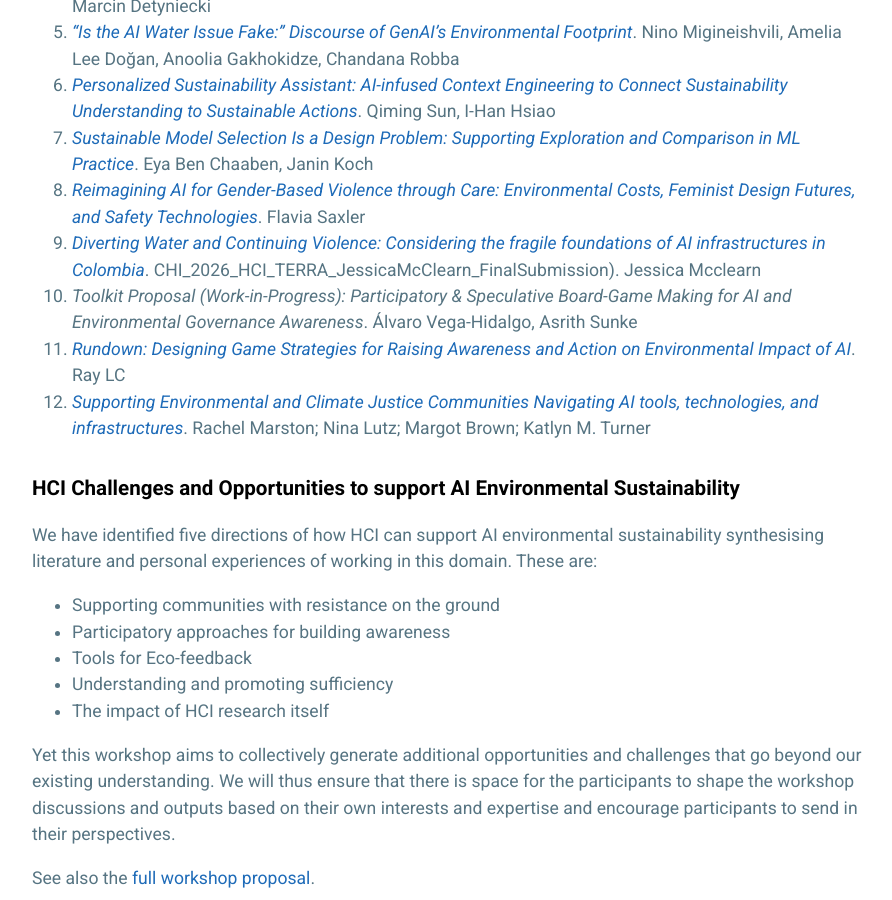
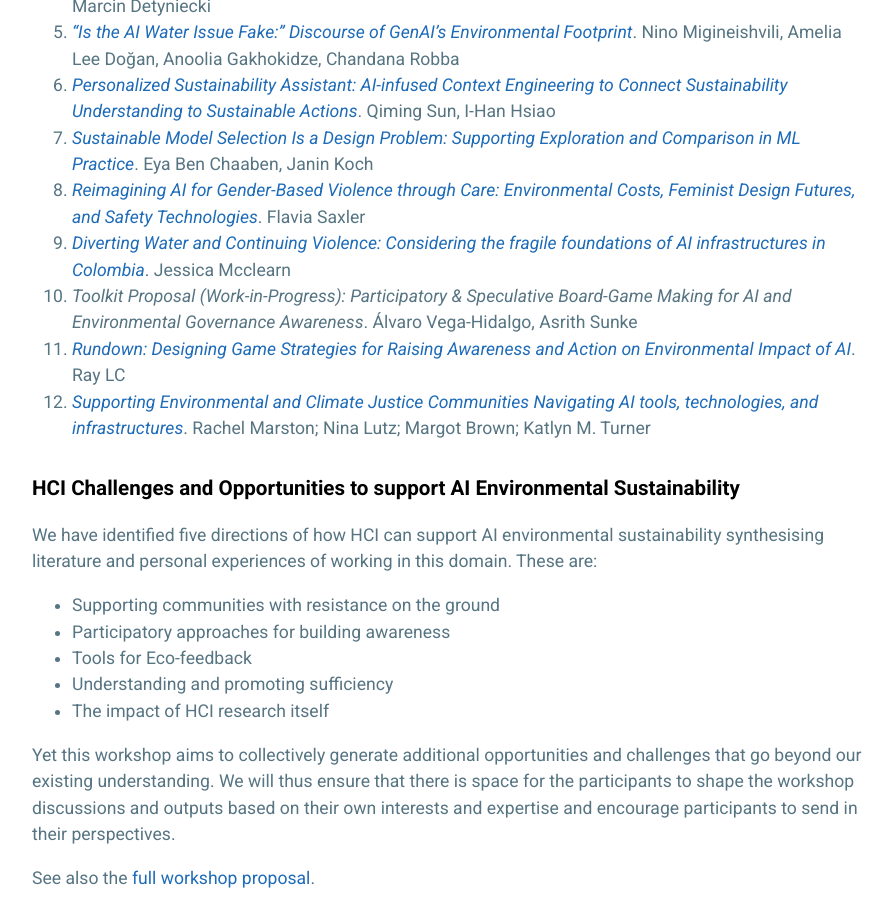
Before and after one commit to HCI-TERRA/hci-terra.github.io, a Jekyll site: the page built from index.md, in a window 1280 px wide and 900 px high, scrolled down 1693 px. Shown: the whole window, without its empty margins (192-1084 px from the left). Built offline with Jekyll 4.4.1, drawn with Linux system fonts in a browser that asks for light colours.

Commit message:
Fix author name formatting in index.md

```diff
--- a/index.md
+++ b/index.md
@@ -43,7 +43,7 @@ We hope to build a persistent hybrid research area among sustainable HCI and AI.
 6. [_Personalized Sustainability Assistant: AI-infused Context Engineering to Connect Sustainability Understanding to Sustainable Actions_](assets/submissions/CHI_2026_HCI_TERRA_Personalized_Sustainability.pdf){:target="_blank"}. Qiming Sun, I-Han Hsiao
 7. [_Sustainable Model Selection Is a Design Problem: Supporting Exploration and Comparison in ML Practice_](assets/submissions/CHI_2026_HCI_TERRA_BenChaaben_Koch.pdf){:target="_blank"}. Eya Ben Chaaben, Janin Koch
 8. [_Reimagining AI for Gender-Based Violence through Care: Environmental Costs, Feminist Design Futures, and Safety Technologies_](assets/submissions/CHI_2026_HCI_TERRA_Saxler-edited-top.pdf){:target="_blank"}. Flavia Saxler
-9. [_Diverting Water and Continuing Violence: Considering the fragile foundations of AI infrastructures in Colombia_](assets/submissions/CHI_2026_HCI_TERRA_JessicaMcClearn_FinalSubmission.pdf){:target="_blank"}. CHI_2026_HCI_TERRA_JessicaMcClearn_FinalSubmission). Jessica Mcclearn
+9. [_Diverting Water and Continuing Violence: Considering the fragile foundations of AI infrastructures in Colombia_](assets/submissions/CHI_2026_HCI_TERRA_JessicaMcClearn_FinalSubmission.pdf){:target="_blank"}. Jessica Mcclearn
 10. _Toolkit Proposal (Work-in-Progress): Participatory & Speculative Board-Game Making for AI and Environmental Governance Awareness_. Álvaro Vega-Hidalgo, Asrith Sunke
 11. [_Rundown: Designing Game Strategies for Raising Awareness and Action on Environmental Impact of AI_](assets/submissions/CHI_2026_HCI_TERRA_RayLC_01Submit.pdf){:target="_blank"}. Ray LC
 12. [_Supporting Environmental and Climate Justice Communities Navigating AI tools, technologies, and infrastructures_](assets/submissions/CHI_2026_HCI_TERRA_FrontlineCommunities_AI_Marston-Lutz-Brown-Turner.pdf){:target="_blank"}. Rachel Marston; Nina Lutz; Margot Brown; Katlyn M. Turner
```
